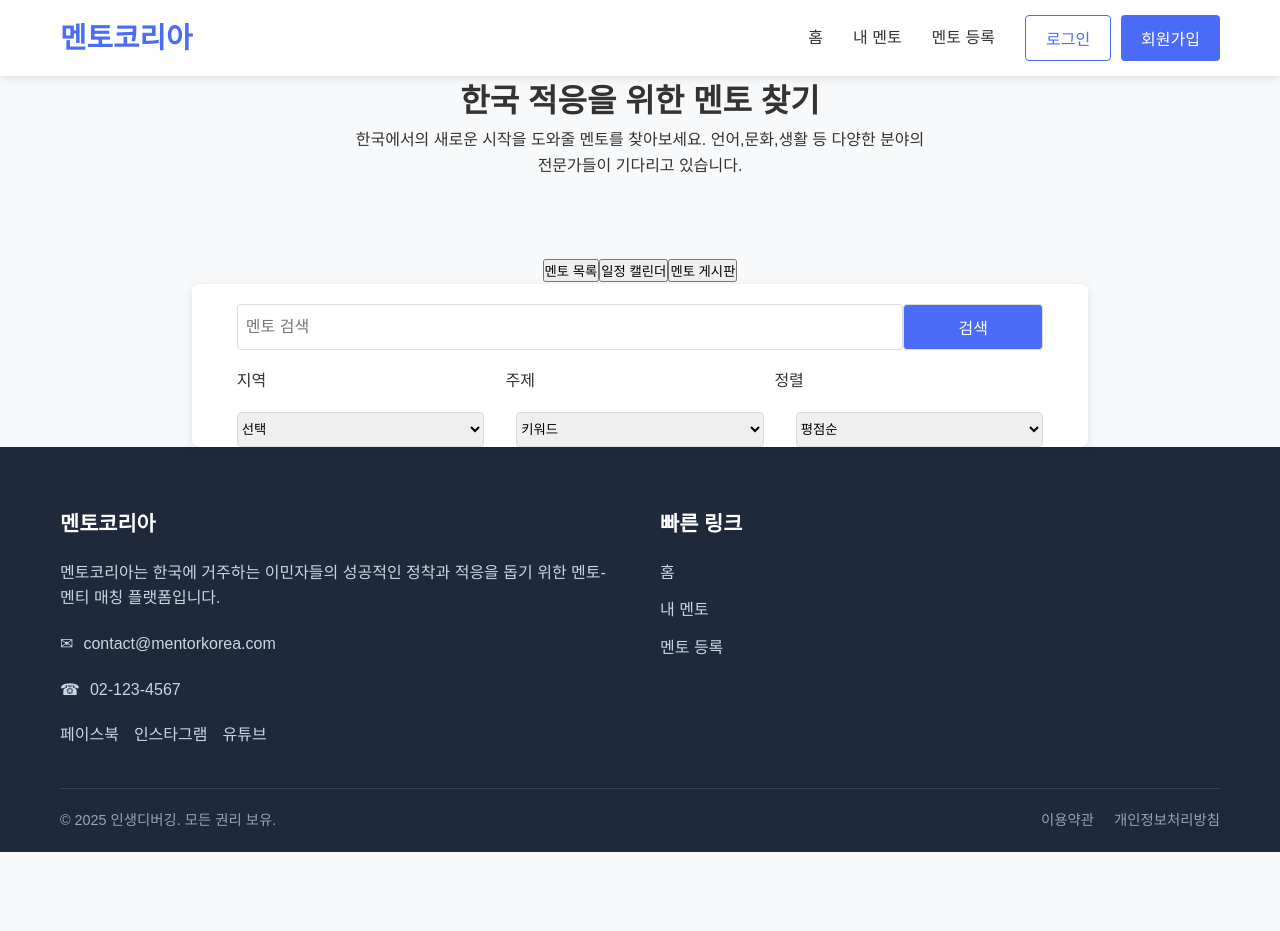
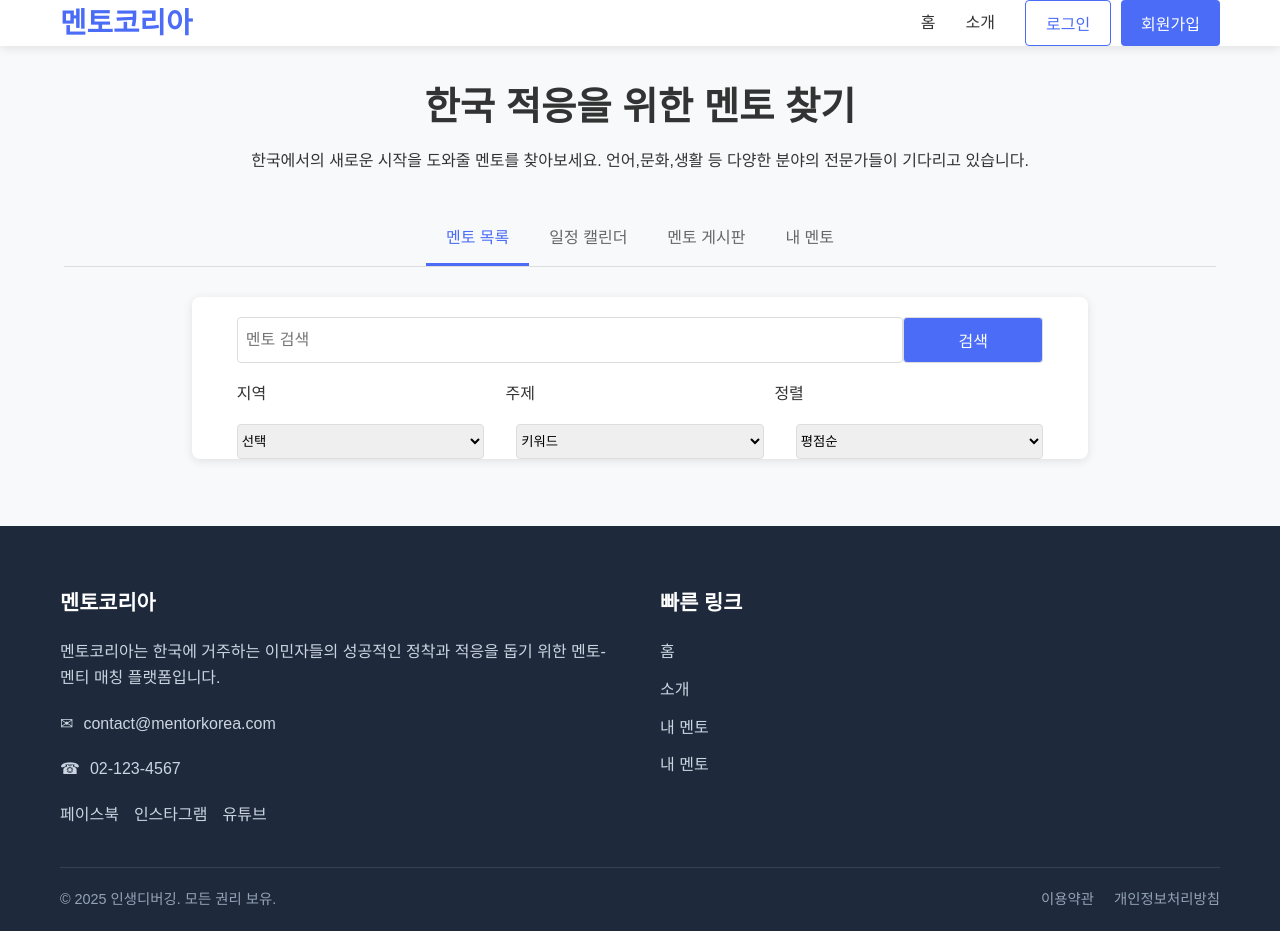
Before and after one commit to janghosung01/hackathon-FE, a React (Vite) app in the folder react_Project/: page / in a window 1280 px wide. Before the commit the page ends 852 px from the top, so only its background shows below. Built offline with nearby package versions, Linux system fonts and the light colour scheme.

Commit message:
TitleNav 완성, Page 추가

```diff
--- a/react_Project/src/App.jsx
+++ b/react_Project/src/App.jsx
@@ -1,5 +1,9 @@
 import "./App.css";
 import Home from "./pages/Home";
+import About from "./pages/About";
+import Calender from "./pages/Calender";
+import MentorBoard from "./pages/MentorBoard";
+import MyMentor from "./pages/MyMentor";
 import { Routes, Route } from "react-router-dom";
 
 function App() {
@@ -7,6 +11,10 @@ function App() {
     <>
       <Routes>
         <Route path="/" element={<Home />} />
+        <Route path="/about" element={<About />} />
+        <Route path="/calender" element={<Calender />} />
+        <Route path="/board" element={<MentorBoard />} />
+        <Route path="/mymentor" element={<MyMentor />} />
       </Routes>
     </>
   );
--- a/react_Project/src/components/Footer.jsx
+++ b/react_Project/src/components/Footer.jsx
@@ -42,10 +42,13 @@ const Footer = () => {
                 <a onClick={() => nav("/")}>홈</a>
               </li>
               <li>
+                <a onClick={() => nav("/")}>소개</a>
+              </li>
+              <li>
                 <a onClick={() => nav("/")}>내 멘토</a>
               </li>
               <li>
-                <a onClick={() => nav("/")}>멘토 등록</a>
+                <a onClick={() => nav("/")}>내 멘토</a>
               </li>
             </ul>
           </div>
--- a/react_Project/src/components/Header.css
+++ b/react_Project/src/components/Header.css
@@ -10,7 +10,7 @@
   display: flex;
   justify-content: space-between;
   align-items: center;
-  padding: 15px 20px;
+  padding: 0px 20px;
 }
 
 .logo h1 {
@@ -137,7 +137,7 @@
 .form-group select {
   border: 1px solid #ddd;
   border-radius: 4px;
-  width: 55px;
+  width: 100%;
   height: 30px;
 }
 
--- a/react_Project/src/components/Header.jsx
+++ b/react_Project/src/components/Header.jsx
@@ -39,8 +39,9 @@ const Header = () => {
             <li onClick={() => nav("/")} style={{ cursor: "pointer" }}>
               홈
             </li>
-            <li style={{ cursor: "pointer" }}>내 멘토</li>
-            <li style={{ cursor: "pointer" }}>멘토 등록</li>
+            <li onClick={() => nav("/about")} style={{ cursor: "pointer" }}>
+              소개
+            </li>
           </ul>
           <div className="auth-buttons">
             {isLogin ? (
@@ -124,12 +125,26 @@ const Header = () => {
               </div>
               <div className="form-group">
                 <label htmlFor="reg-region">지역</label>
-                <input
-                  type="text"
-                  id="reg-region"
-                  required
-                  placeholder="예: 서울"
-                />
+                <select id="reg-region" required>
+                  <option value="">선택</option>
+                  <option value="SEOUL">서울특별시</option>
+                  <option value="BUSAN">부산광역시</option>
+                  <option value="DAEGU">대구광역시</option>
+                  <option value="INCHEON">인천광역시</option>
+                  <option value="GWANGJU">광주광역시</option>
+                  <option value="DAEJEON">대전광역시</option>
+                  <option value="ULSAN">울산광역시</option>
+                  <option value="SEJONG">세종특별자치시</option>
+                  <option value="GYEONGGI">경기도</option>
+                  <option value="GANGWON">강원특별자치도</option>
+                  <option value="CHUNGBUK">충청북도</option>
+                  <option value="CHUNGNAM">충청남도</option>
+                  <option value="JEOLLABUK">전북특별자치도</option>
+                  <option value="JEOLLANAM">전라남도</option>
+                  <option value="GYEONGBUK">경상북도</option>
+                  <option value="GYEONGNAM">경상남도</option>
+                  <option value="JEJU">제주특별자치도</option>
+                </select>
               </div>
               <div className="form-group">
                 <label htmlFor="reg-gender">성별</label>
--- a/react_Project/src/components/TitleNav.css
+++ b/react_Project/src/components/TitleNav.css
@@ -1,25 +1,56 @@
-
-#TitleConTainer{
+#TitleConTainer {
   display: flex;
   justify-content: center;
   flex-direction: column;
   align-items: center;
-    width:70%;
+  width: 100%;
   margin: 0 auto; /* 가로 중앙 정렬 */
-    gap:80px;
+  gap: 40px;
+  margin-top: 30px;
 }
 
-.TitleText{
+.TitleText {
+  width: 70%;
+}
 
-      width: 70%;
+.Title {
+  text-align: center;
+  font-size: 240%;
+  margin-bottom: 10px;
+}
 
-  }
-  .Title{
-    text-align: center;
-  }
-  .Pcontent{
+.Pcontent {
   text-align: center;
   padding-left: 20px;
 
   padding-right: 20px;
 }
+
+.tab-menu {
+  display: flex;
+  justify-content: center;
+  margin-bottom: 30px;
+  border-bottom: 1px solid #ddd;
+  width: 90%;
+}
+
+.tab-btn {
+  padding: 12px 20px;
+  background: none;
+  border: none;
+  border-bottom: 3px solid transparent;
+  font-size: 1rem;
+  font-weight: 500;
+  color: #666;
+  cursor: pointer;
+  transition: all 0.3s ease;
+}
+
+.tab-btn:hover {
+  color: #4a6cf7;
+}
+
+.tab-btn.active {
+  color: #4a6cf7;
+  border-bottom-color: #4a6cf7;
+}
--- a/react_Project/src/components/TitleNav.jsx
+++ b/react_Project/src/components/TitleNav.jsx
@@ -1,22 +1,51 @@
 import "./TitleNav.css";
+import { Link } from "react-router-dom";
 
 const TitleNav = () => {
-
-    return(
+  return (
     <div id="TitleConTainer">
       <div className="TitleText">
         <h1 className="Title">한국 적응을 위한 멘토 찾기</h1>
-            <p className="Pcontent">한국에서의 새로운 시작을 도와줄 멘토를 찾아보세요. 언어,문화,생활 등 다양한
-                분야의 전문가들이 기다리고 있습니다.
+        <p className="Pcontent">
+          한국에서의 새로운 시작을 도와줄 멘토를 찾아보세요. 언어,문화,생활 등
+          다양한 분야의 전문가들이 기다리고 있습니다.
         </p>
       </div>
-        <div className="btnGroup">
-        <button>멘토 목록</button>
-        <button>일정 캘린더</button>
-        <button>멘토 게시판</button>
+      {/* 탭 메뉴 (라우터 링크로 변경) */}
+      <div className="tab-menu">
+        <Link
+          to="/"
+          className={`tab-btn ${location.pathname === "/" ? "active" : ""}`}
+        >
+          멘토 목록
+        </Link>
+        <Link
+          to="/calender"
+          className={`tab-btn ${
+            location.pathname === "/calendar" ? "active" : ""
+          }`}
+        >
+          일정 캘린더
+        </Link>
+        <Link
+          to="/board"
+          className={`tab-btn ${
+            location.pathname === "/board" ? "active" : ""
+          }`}
+        >
+          멘토 게시판
+        </Link>
+        <Link
+          to="/mymentor"
+          className={`tab-btn ${
+            location.pathname === "/settings" ? "active" : ""
+          }`}
+        >
+          내 멘토
+        </Link>
       </div>
     </div>
-    )
-}
+  );
+};
 
-export default TitleNav
+export default TitleNav;
--- a/react_Project/src/index.css
+++ b/react_Project/src/index.css
@@ -38,3 +38,7 @@ button {
   cursor: pointer;
   transition: all 0.3s ease;
 }
+
+main {
+  min-height: 450px;
+}
--- /dev/null
+++ b/react_Project/src/pages/About.jsx
@@ -0,0 +1,14 @@
+import Header from "../components/Header";
+import Footer from "../components/Footer";
+
+const About = () => {
+  return (
+    <>
+      <Header />
+      <main>About</main>
+      <Footer />
+    </>
+  );
+};
+
+export default About;
--- /dev/null
+++ b/react_Project/src/pages/Calender.jsx
@@ -0,0 +1,16 @@
+import Header from "../components/Header";
+import Footer from "../components/Footer";
+import TitleNav from "../components/TitleNav";
+
+const Calender = () => {
+  return (
+    <>
+      <Header />
+      <TitleNav />
+      <main>Calender</main>
+      <Footer />
+    </>
+  );
+};
+
+export default Calender;
--- a/react_Project/src/pages/Home.jsx
+++ b/react_Project/src/pages/Home.jsx
@@ -7,9 +7,11 @@ const Home = () => {
   return (
     <>
       <Header />
-      <TitleNav />
-      <MentorSearch />
-      <MentorCard />
+      <main>
+        <TitleNav />
+        <MentorSearch />
+        <MentorCard />
+      </main>
       <Footer />
     </>
   );
--- /dev/null
+++ b/react_Project/src/pages/MentorBoard.jsx
@@ -0,0 +1,16 @@
+import Header from "../components/Header";
+import Footer from "../components/Footer";
+import TitleNav from "../components/TitleNav";
+
+const MentorBoard = () => {
+  return (
+    <>
+      <Header />
+      <TitleNav />
+      <main>MentorBoard</main>
+      <Footer />
+    </>
+  );
+};
+
+export default MentorBoard;
--- /dev/null
+++ b/react_Project/src/pages/MyMentor.jsx
@@ -0,0 +1,16 @@
+import Header from "../components/Header";
+import Footer from "../components/Footer";
+import TitleNav from "../components/TitleNav";
+
+const MyMentor = () => {
+  return (
+    <>
+      <Header />
+      <TitleNav />
+      <main>MyMentor</main>
+      <Footer />
+    </>
+  );
+};
+
+export default MyMentor;
```
Lines whose indentation alone changed are shown as unchanged.
